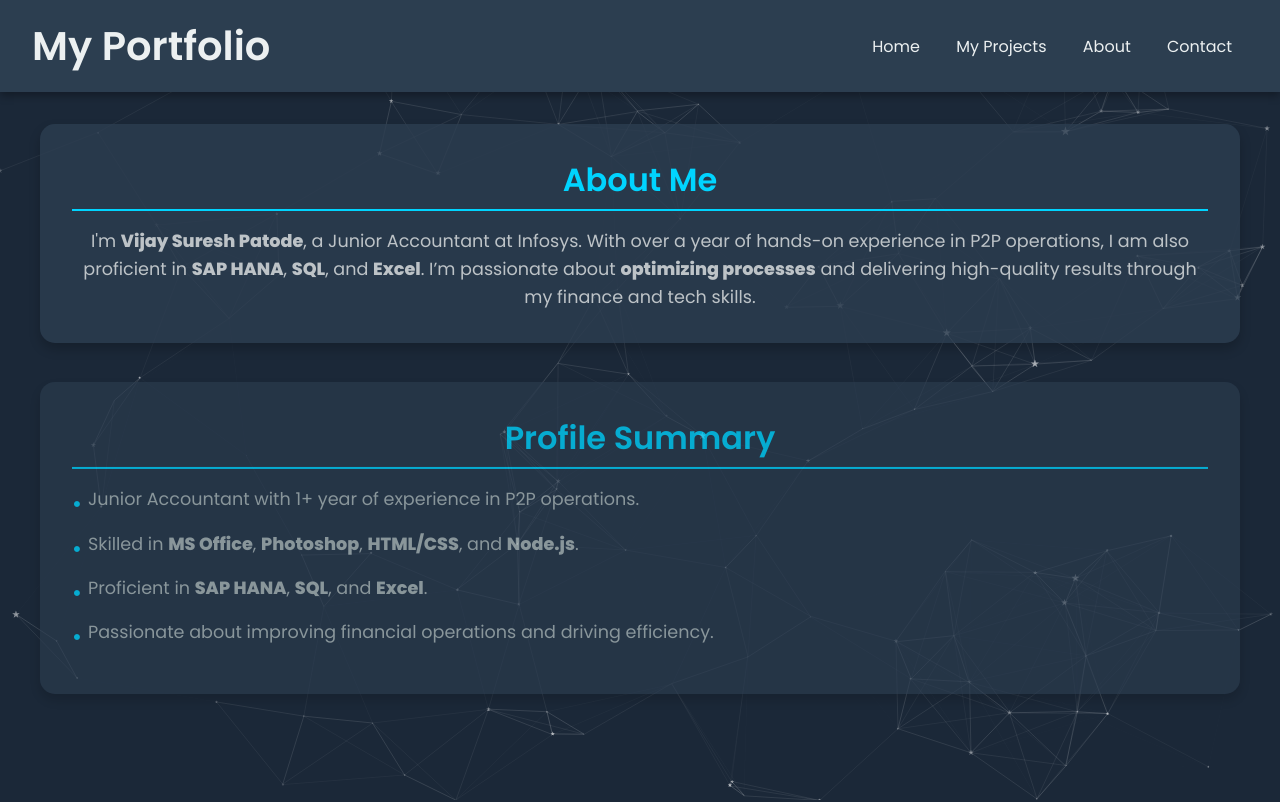
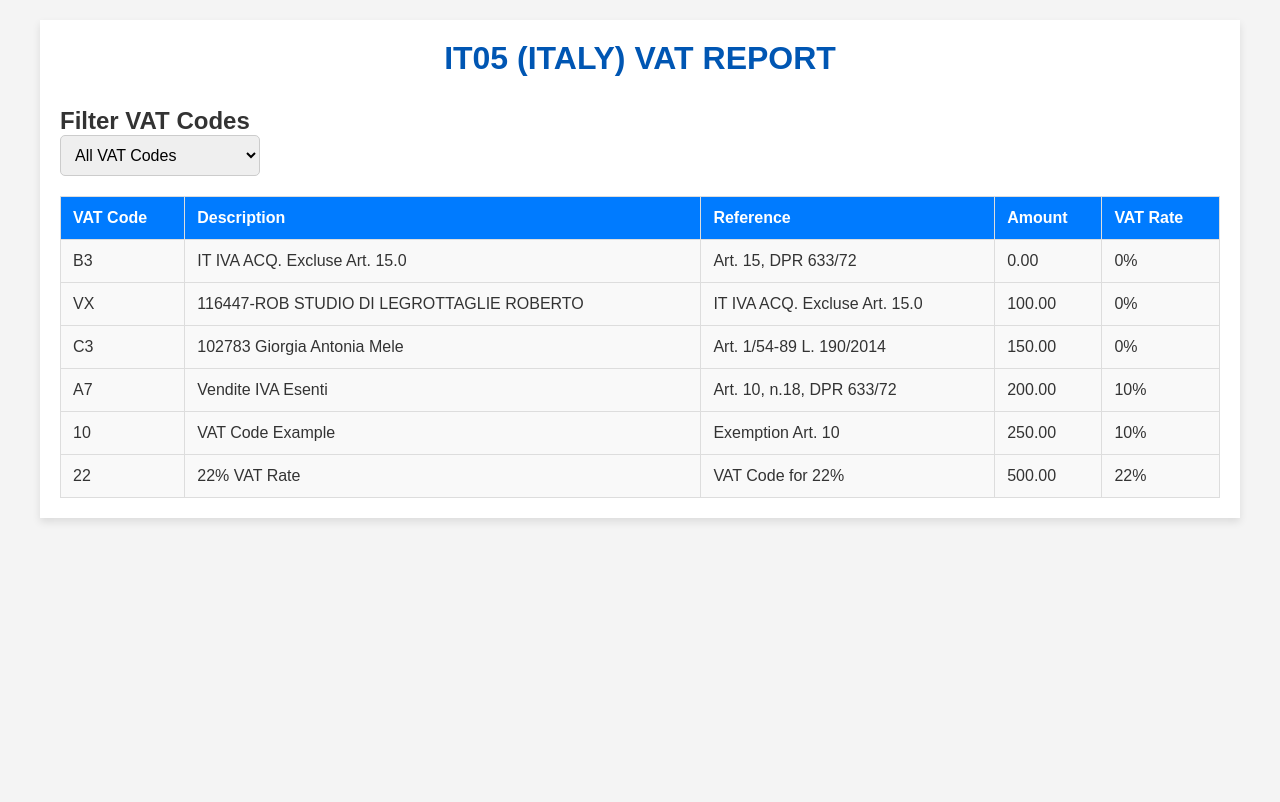
Before and after one commit to vpatode1/AGI-and-Infosys-notes, a plain HTML site: page about.html in a window 1280 px wide. Shown: the top 802 px of the page. Drawn offline with nearby package versions, Linux system fonts and the light colour scheme; animation ran at ten frames a second.

Commit message:
Update about.html

```diff
--- a/about.html
+++ b/about.html
@@ -1,15 +1,9 @@
 <!DOCTYPE html>
 <html lang="en">
 <head>
-    <meta name="google-adsense-account" content="ca-pub-7081215808805984">
-    <script async src="https://pagead2.googlesyndication.com/pagead/js/adsbygoogle.js?client=ca-pub-7081215808805984"
-     crossorigin="anonymous"></script>
     <meta charset="UTF-8">
     <meta name="viewport" content="width=device-width, initial-scale=1.0">
-    <title>About | Vijay Suresh Patode</title>
-    <link href="https://fonts.googleapis.com/css2?family=Poppins:wght@400;600;800&display=swap" rel="stylesheet">
-    <script src="https://cdnjs.cloudflare.com/ajax/libs/gsap/3.11.1/gsap.min.js"></script>
-    <script src="https://cdn.jsdelivr.net/npm/particles.js"></script>
+    <title>IT05 VAT Report</title>
     <style>
         * {
             margin: 0;
@@ -18,289 +12,155 @@
         }
 
         body {
-            font-family: 'Poppins', sans-serif;
-            display: flex;
-            flex-direction: column;
-            min-height: 100vh;
-            background-color: #1b2838;
+            font-family: Arial, sans-serif;
+            background-color: #f4f4f4;
+            color: #333;
+        }
+
+        .container {
+            max-width: 1200px;
+            margin: 20px auto;
+            padding: 20px;
+            background-color: white;
+            box-shadow: 0 4px 8px rgba(0, 0, 0, 0.1);
+        }
+
+        h1 {
+            text-align: center;
+            margin-bottom: 30px;
+            color: #0056b3;
+        }
+
+        .filters {
+            margin-bottom: 20px;
+        }
+
+        .filters select {
+            padding: 10px;
+            font-size: 16px;
+            border-radius: 5px;
+            border: 1px solid #ccc;
+            width: 200px;
+        }
+
+        table {
+            width: 100%;
+            border-collapse: collapse;
+            margin-top: 20px;
+        }
+
+        table th, table td {
+            padding: 12px;
+            text-align: left;
+            border: 1px solid #ddd;
+        }
+
+        table th {
+            background-color: #007bff;
             color: white;
         }
 
-        #particles-js {
-            position: absolute;
-            top: 0;
-            left: 0;
-            width: 100%;
-            height: 100%;
-            z-index: -1;
+        table td {
+            background-color: #f9f9f9;
         }
 
-        /* Header (no changes) */
-        header {
-            display: flex;
-            justify-content: space-between;
-            align-items: center;
-            padding: 1rem 2rem;
-            background-color: #2c3e50;
-            box-shadow: 0 4px 8px rgba(0, 0, 0, 0.3);
-            z-index: 10;
+        table tr:hover {
+            background-color: #f1f1f1;
         }
 
-        header h1 {
-            font-size: 2.5rem;
-            font-weight: 600;
-            color: #ecf0f1;
-        }
-
-        header nav a {
-            text-decoration: none;
-            color: #ecf0f1;
-            font-size: 1rem;
-            padding: 0.5rem 1rem;
-            border-radius: 5px;
-            transition: background-color 0.3s ease;
-        }
-
-        header nav a:hover {
-            background-color: #34495e;
-            color: #ecf0f1;
-        }
-
-        /* Main Content Section */
-        main {
-            display: flex;
-            flex-direction: column;
-            justify-content: center;
-            align-items: center;
-            padding: 2rem 0;
-            width: 100%;
-            max-width: 1200px;
-            margin: 0 auto;
-        }
-
-        /* Section Styling */
-        .section {
-            width: 100%;
-            margin-bottom: 2rem;
-            background: rgba(44, 62, 80, 0.8);
-            border-radius: 15px;
-            padding: 2rem;
-            box-shadow: 0 6px 12px rgba(0, 0, 0, 0.2);
-            transition: all 0.3s ease-in-out;
-        }
-
-        .section:hover {
-            transform: translateY(-5px);
-            box-shadow: 0 12px 24px rgba(0, 0, 0, 0.4);
-        }
-
-        .section h2 {
-            color: #00d4ff;
-            font-size: 2rem;
-            font-weight: 600;
-            margin-bottom: 1rem;
-            text-align: center;
-            border-bottom: 2px solid #00d4ff;
-            padding-bottom: 5px;
-        }
-
-        .section p {
-            font-size: 1.1rem;
-            color: #bdc3c7;
-            line-height: 1.6;
-            text-align: center;
-        }
-
-        .details-list {
-            list-style: none;
-            padding: 0;
-            font-size: 1.1rem;
-            color: #aab7b8;
-            line-height: 1.6;
-            text-align: left;
-        }
-
-        .details-list li {
-            margin: 1rem 0;
-            padding-left: 1rem;
-            position: relative;
-        }
-
-        .details-list li::before {
-            content: '•';
-            position: absolute;
-            left: 0;
-            color: #00d4ff;
-            font-size: 1.5rem;
-            top: 0;
-        }
-
-        /* Footer (no changes) */
-        footer {
-            background-color: #34495e;
-            color: #b0c4de;
-            text-align: center;
-            padding: 1rem;
-            font-size: 1rem;
-            margin-top: 3rem;
-            width: 100%;
-            border-top: 2px solid #00d4ff;
+        table tbody tr:nth-child(even) {
+            background-color: #f2f2f2;
         }
     </style>
 </head>
 <body>
-    <div id="particles-js"></div>
+    <div class="container">
+        <h1>IT05 (ITALY) VAT REPORT</h1>
 
-    <!-- Header (from welcome page) -->
-    <header>
-        <h1>My Portfolio</h1>
-        <nav>
-            <a href="index.html">Home</a>
-            <a href="my-projects.html">My Projects</a>
-            <a href="about.html">About</a>
-            <a href="#">Contact</a>
-        </nav>
-    </header>
+        <div class="filters">
+            <h2>Filter VAT Codes</h2>
+            <select id="vat-code-filter">
+                <option value="all">All VAT Codes</option>
+                <option value="B3">B3 - IT IVA ACQ. Excluse Art. 15.0</option>
+                <option value="C3">C3 - Non Soggette</option>
+                <option value="A7">A7 - Vendite</option>
+                <option value="VX">VX - 0%</option>
+                <option value="C1">C1 - 0%</option>
+                <option value="10">10% VAT</option>
+                <option value="22">22% VAT</option>
+            </select>
+        </div>
 
-    <main>
-        <!-- Profile Section -->
-        <section class="section">
-            <h2>About Me</h2>
-            <p>
-                I'm <strong>Vijay Suresh Patode</strong>, a Junior Accountant at Infosys. With over a year of hands-on experience in P2P operations,
-                I am also proficient in <strong>SAP HANA</strong>, <strong>SQL</strong>, and <strong>Excel</strong>. I’m passionate about
-                <strong>optimizing processes</strong> and delivering high-quality results through my finance and tech skills.
-            </p>
-        </section>
-
-        <!-- Profile Summary Section -->
-        <section class="section">
-            <h2>Profile Summary</h2>
-            <ul class="details-list">
-                <li>Junior Accountant with 1+ year of experience in P2P operations.</li>
-                <li>Skilled in <strong>MS Office</strong>, <strong>Photoshop</strong>, <strong>HTML/CSS</strong>, and <strong>Node.js</strong>.</li>
-                <li>Proficient in <strong>SAP HANA</strong>, <strong>SQL</strong>, and <strong>Excel</strong>.</li>
-                <li>Passionate about improving financial operations and driving efficiency.</li>
-            </ul>
-        </section>
-
-        <!-- Work Experience Section -->
-        <section class="section">
-            <h2>Work Experience</h2>
-            <ul class="details-list">
-                <li><strong>Junior Accountant</strong> - Infosys BPM (Aug 2023 - Present)</li>
-                <li>Handling end-to-end P2P operations and ensuring accuracy in financial reports and transactions.</li>
-                <li>Proficient in <strong>SAP ERP</strong>, <strong>Excel</strong>, and <strong>SQL</strong>.</li>
-            </ul>
-        </section>
-
-        <!-- Education Section -->
-        <section class="section">
-            <h2>Education</h2>
-            <ul class="details-list">
-                <li><strong>B.Com</strong> - H.N. Sinha College, Patur (2020)</li>
-                <li><strong>12th Grade</strong> - Maharashtra Board, English (2017)</li>
-                <li><strong>10th Grade</strong> - Maharashtra Board, Marathi (2015)</li>
-            </ul>
-        </section>
-
-        <!-- Key Skills Section -->
-        <section class="section">
-            <h2>Key Skills</h2>
-            <ul class="details-list">
-                <li>Photoshop</li>
-                <li>Excel</li>
-                <li>SAP HANA</li>
-                <li>SQL</li>
-                <li>HTML/CSS</li>
-                <li>Node.js</li>
-                <li>PowerPoint</li>
-                <li>Asset Works</li>
-                <li>Outlook Configuration</li>
-                <li>IMAP</li>
-            </ul>
-        </section>
-
-        <!-- Personal Info Section -->
-        <section class="section">
-            <h2>Personal Information</h2>
-            <ul class="details-list">
-                <li><strong>City:</strong> Pune</li>
-                <li><strong>Country:</strong> India</li>
-                <li><strong>Languages:</strong> Marathi, Hindi, English</li>
-                <li><strong>Hobbies:</strong> Reading Books, Teaching, Traveling</li>
-                <li><strong>Contact:</strong> (+91) 9168281646</li>
-                <li><strong>Email:</strong> vpatode@gmail.com</li>
-            </ul>
-        </section>
-    </main>
-
-    <!-- Footer (from welcome page) -->
-    <footer>
-        <p>© 2024 Vijay Suresh Patode. All rights reserved.</p>
-    </footer>
+        <table id="vat-report-table">
+            <thead>
+                <tr>
+                    <th>VAT Code</th>
+                    <th>Description</th>
+                    <th>Reference</th>
+                    <th>Amount</th>
+                    <th>VAT Rate</th>
+                </tr>
+            </thead>
+            <tbody>
+                <tr class="report-entry" data-vat-code="B3">
+                    <td>B3</td>
+                    <td>IT IVA ACQ. Excluse Art. 15.0</td>
+                    <td>Art. 15, DPR 633/72</td>
+                    <td>0.00</td>
+                    <td>0%</td>
+                </tr>
+                <tr class="report-entry" data-vat-code="VX">
+                    <td>VX</td>
+                    <td>116447-ROB STUDIO DI LEGROTTAGLIE ROBERTO</td>
+                    <td>IT IVA ACQ. Excluse Art. 15.0</td>
+                    <td>100.00</td>
+                    <td>0%</td>
+                </tr>
+                <tr class="report-entry" data-vat-code="C3">
+                    <td>C3</td>
+                    <td>102783 Giorgia Antonia Mele</td>
+                    <td>Art. 1/54-89 L. 190/2014</td>
+                    <td>150.00</td>
+                    <td>0%</td>
+                </tr>
+                <tr class="report-entry" data-vat-code="A7">
+                    <td>A7</td>
+                    <td>Vendite IVA Esenti</td>
+                    <td>Art. 10, n.18, DPR 633/72</td>
+                    <td>200.00</td>
+                    <td>10%</td>
+                </tr>
+                <tr class="report-entry" data-vat-code="10">
+                    <td>10</td>
+                    <td>VAT Code Example</td>
+                    <td>Exemption Art. 10</td>
+                    <td>250.00</td>
+                    <td>10%</td>
+                </tr>
+                <tr class="report-entry" data-vat-code="22">
+                    <td>22</td>
+                    <td>22% VAT Rate</td>
+                    <td>VAT Code for 22%</td>
+                    <td>500.00</td>
+                    <td>22%</td>
+                </tr>
+            </tbody>
+        </table>
+    </div>
 
     <script>
-        // Initialize Particles.js for the galaxy effect
-        particlesJS('particles-js', {
-            "particles": {
-                "number": {
-                    "value": 100,
-                    "density": {
-                        "enable": true,
-                        "value_area": 800
-                    }
-                },
-                "color": {
-                    "value": "#ffffff"
-                },
-                "shape": {
-                    "type": "star",
-                    "stroke": {
-                        "width": 0,
-                        "color": "#000000"
-                    }
-                },
-                "opacity": {
-                    "value": 0.4,
-                    "random": true,
-                    "anim": {
-                        "enable": true,
-                        "speed": 1,
-                        "opacity_min": 0.1
-                    }
-                },
-                "size": {
-                    "value": 3,
-                    "random": true,
-                    "anim": {
-                        "enable": true,
-                        "speed": 4,
-                        "size_min": 0.1
-                    }
-                },
-                "line_linked": {
-                    "enable": true,
-                    "distance": 150,
-                    "color": "#ffffff",
-                    "opacity": 0.2,
-                    "width": 1
-                },
-                "move": {
-                    "enable": true,
-                    "speed": 3,
-                    "random": true
+        document.getElementById("vat-code-filter").addEventListener("change", function() {
+            const selectedCode = this.value;
+            const rows = document.querySelectorAll(".report-entry");
+
+            rows.forEach(function(row) {
+                if (selectedCode === "all" || row.getAttribute("data-vat-code") === selectedCode) {
+                    row.style.display = "";
+                } else {
+                    row.style.display = "none";
                 }
-            },
-            "retina_detect": true
+            });
         });
-
-        // GSAP Animations for smooth entrance
-        window.onload = function() {
-            gsap.from("header", { opacity: 0, y: -30, duration: 1 });
-            gsap.from(".section", { opacity: 0, y: 30, duration: 1, stagger: 0.2 });
-            gsap.from("footer", { opacity: 0, y: 20, duration: 1, delay: 1 });
-        };
     </script>
 </body>
 </html>
```
